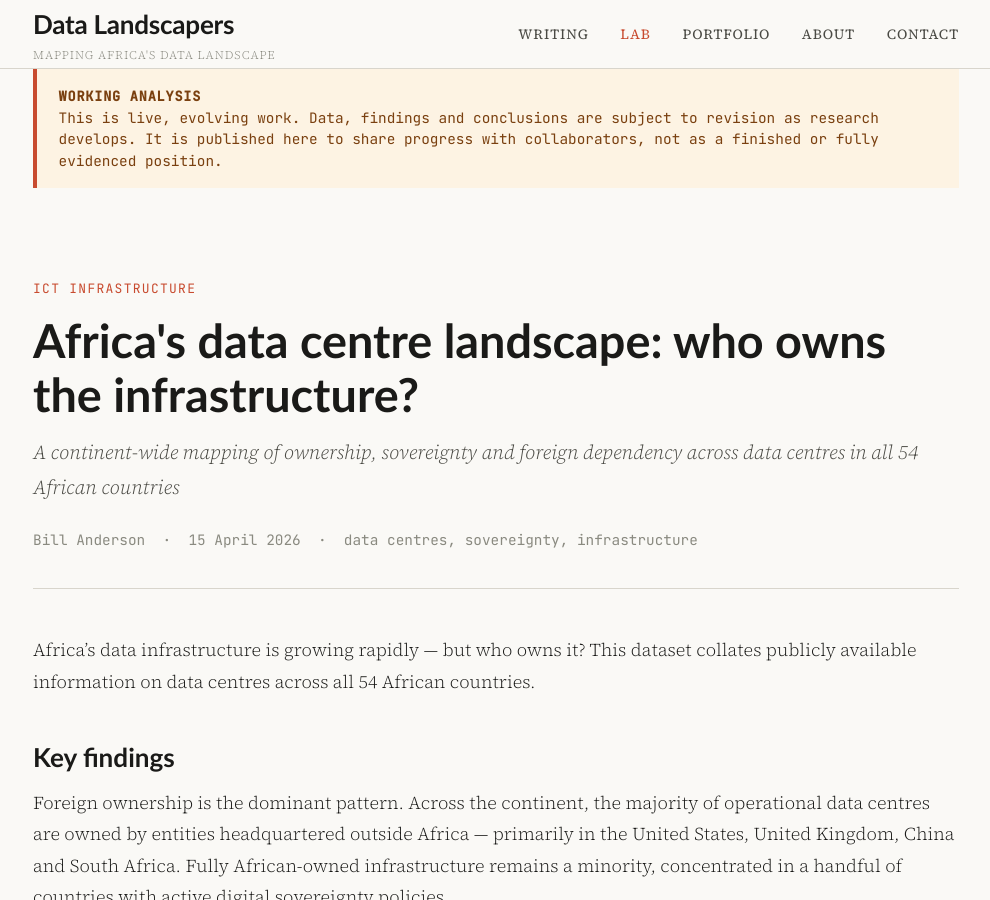
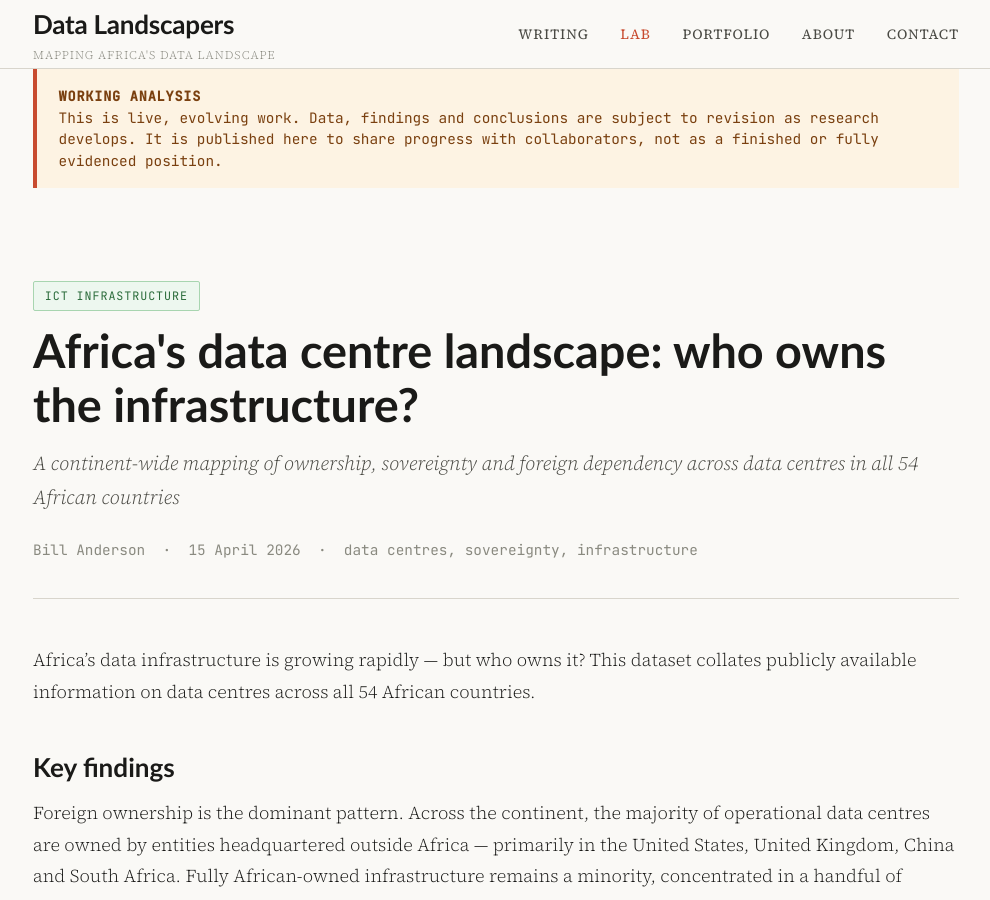
Before and after one commit to data-landscapers/data-landscapers.github.io, a Jekyll site: the page built from _lab/2026-04-15-africa-data-centres.md, in a window 1280 px wide and 900 px high. Shown: the whole window, without its empty margins (144-1134 px from the left). Built offline with Jekyll 4.4.1, drawn with Linux system fonts in a browser that asks for light colours.

Commit message:
category style on _lab posts

```diff
--- a/_layouts/lab.html
+++ b/_layouts/lab.html
@@ -20,7 +20,7 @@ layout: default
 
     <header class="article-header">
       {% if page.category %}
-      <div class="article-header__kicker">{{ page.category }}</div>
+      <span class="wip-item-card__status wip-item-card__status--active" style="display:inline-block;margin-bottom:0.75rem;">{{ page.category }}</span>
       {% endif %}
       <h1 class="article-header__title">{{ page.title }}</h1>
       {% if page.subtitle %}
```
